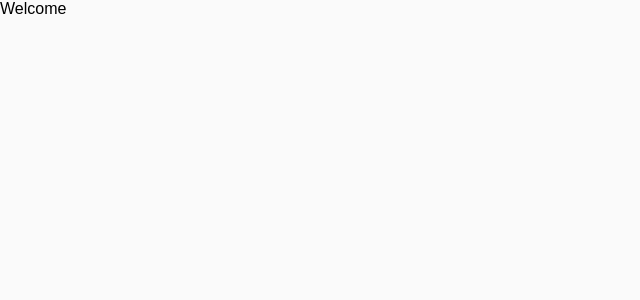
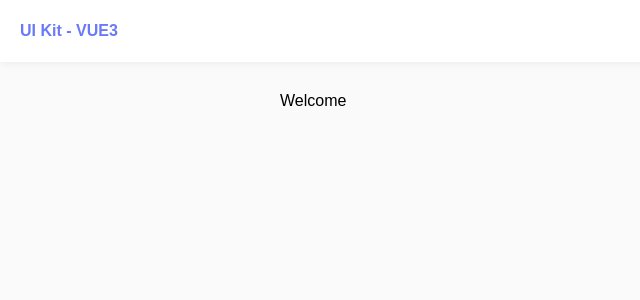
Before and after one commit to AndCheb/uikit-vue3, a Vue app: page / in a window 1280 px wide. Shown: the top 300 px of the page, without its empty margins (0-640 px from the left). Built offline with nearby package versions, Linux system fonts and the light colour scheme.

Commit message:
add 'Header' component

```diff
--- a/src/App.vue
+++ b/src/App.vue
@@ -1,10 +1,27 @@
 <script setup>
+import LayoutHeader from '@/components/layout/Header.vue';
 </script>
 
 <template>
-  <router-view />
+  <div class="container">
+    <LayoutHeader />
+    <div class="content">
+      <router-view />
+    </div>
+  </div>
 </template>
 
 <style lang="scss">
 @import './styles/global.scss';
+
+.content {
+  margin-left: 250px;
+  padding: 30px;
+  max-width: 1400px;
+  transition: 0.2s;
+
+  &_full {
+    margin-left: 0;
+  }
+}
 </style>
--- a/src/components/layout/Header.vue
+++ b/src/components/layout/Header.vue
@@ -0,0 +1,19 @@
+<template>
+  <header class="header">
+    <router-link to="/">UI Kit - VUE3</router-link>
+  </header>
+</template>
+
+<style scoped>
+.header {
+  position: relative;
+  z-index: 1;
+  display: flex;
+  align-items: center;
+  padding: 0 20px;
+  height: 62px;
+  font-weight: 700;
+  background-color: #fff;
+  box-shadow: 0px 0px 10px rgba(0, 0, 0, 0.07);
+}
+</style>
```
